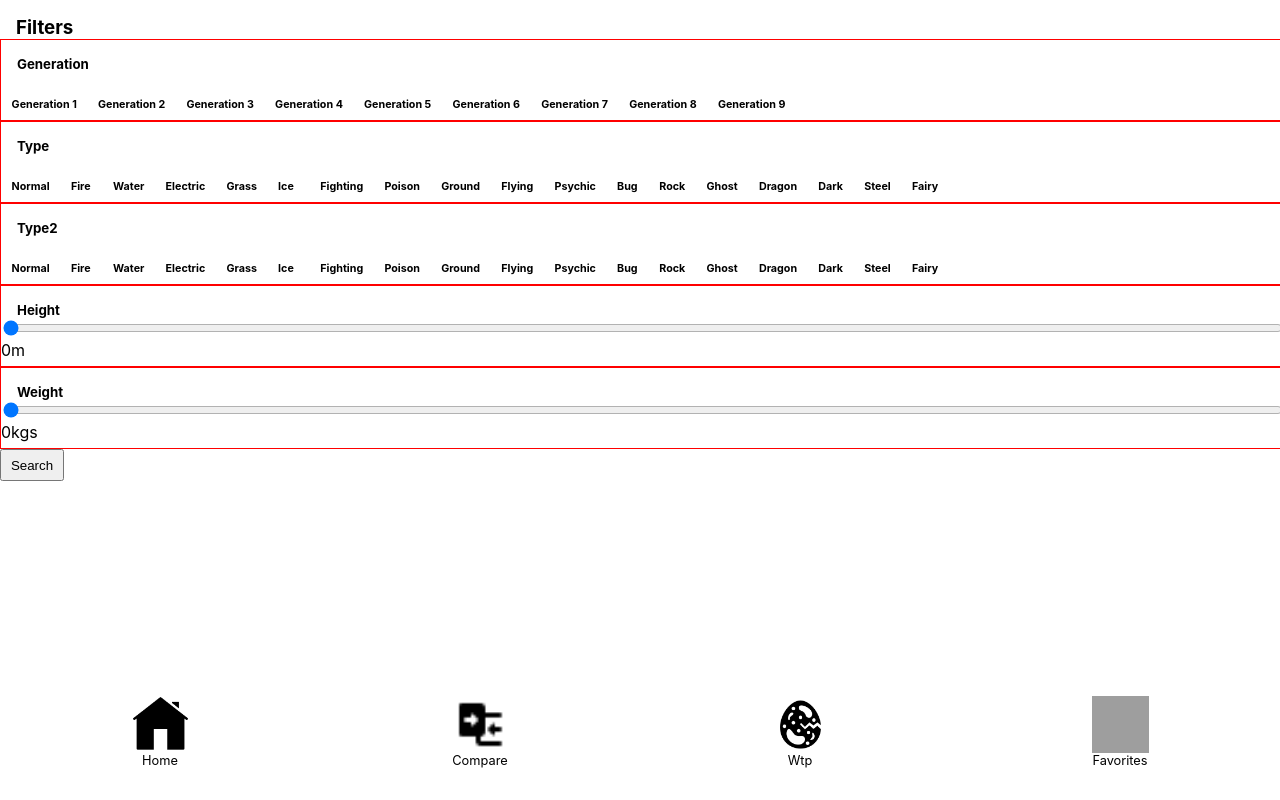
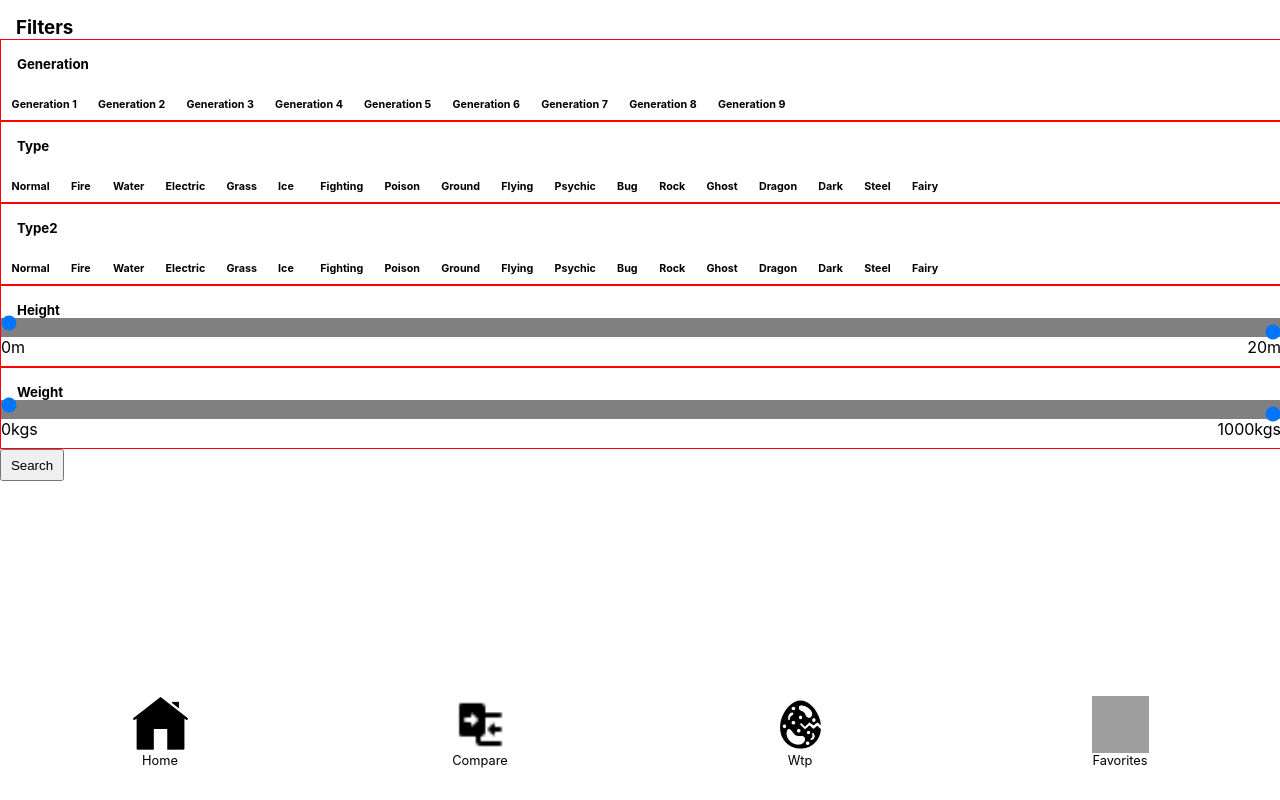
Before and after one commit to Cg9291/pokedex, a React (Create React App) app: page /filter/1 in a window 1280 px wide. Built offline with nearby package versions, Linux system fonts and the light colour scheme; grey boxes are pictures that could not be loaded.

Commit message:
started implementing height and weight filters range

```diff
--- a/src/components/homepage/FilteredSearchModal.tsx
+++ b/src/components/homepage/FilteredSearchModal.tsx
@@ -40,6 +40,7 @@ export function FilteredSearchModal(): React.ReactElement {
         //e.preventDefault();
         const formData = new FormData(e.currentTarget);
         const localTransmittedData = Object.fromEntries(formData.entries());
+        console.log(localTransmittedData);
         setTransmittedData(localTransmittedData);
         navigate(buildUrl(localTransmittedData));
     };
@@ -142,26 +143,47 @@ export function FilteredSearchModal(): React.ReactElement {
     }
 
     function Sliders(props: { nameOfParentFilter: string }): React.ReactElement {
-        const [sliderValue, setSliderValue] = useState<number>(0);
+        const [sliderMinValue, setSliderMinValue] = useState<number>(0);
+        const [sliderMaxValue, setSliderMaxValue] = useState<number>(props.nameOfParentFilter === "height" ? 20 : 1000);
 
-        const handleSliderChange = (e: React.FormEvent<HTMLInputElement>) => {
-            setSliderValue(Number(e.currentTarget.value));
+        const handleSliderMinChange = (e: React.FormEvent<HTMLInputElement>, isSliderMax?: boolean) => {
+            isSliderMax
+                ? setSliderMaxValue(Number(e.currentTarget.value))
+                : setSliderMinValue(Number(e.currentTarget.value));
         };
 
         return (
             <OptionsSliderContainer>
                 <OptionsSliderLabel>
                     <OptionsSliderInput
-                        name={props.nameOfParentFilter}
+                        name={`min${capitalizeWords(props.nameOfParentFilter)}`}
                         type="range"
                         min="0"
                         max={props.nameOfParentFilter === "height" ? 20 : 1000}
                         step={1}
-                        value={sliderValue}
-                        onChange={handleSliderChange}
+                        value={sliderMinValue}
+                        onChange={(e) => handleSliderMinChange(e)}
                     />
-                    <>{props.nameOfParentFilter === "height" ? `${sliderValue}m` : `${sliderValue}kgs`}</>
                 </OptionsSliderLabel>
+                <OptionsSliderLabel>
+                    <OptionsSliderInput
+                        name={`max${capitalizeWords(props.nameOfParentFilter)}`}
+                        type="range"
+                        min="0"
+                        max={props.nameOfParentFilter === "height" ? 20 : 1000}
+                        step={1}
+                        value={sliderMaxValue}
+                        onChange={(e) => handleSliderMinChange(e, true)}
+                    />
+                </OptionsSliderLabel>
+                <OptionsSliderValuesRow>
+                    <OptionsSliderValue>
+                        {props.nameOfParentFilter === "height" ? `${sliderMinValue}m` : `${sliderMinValue}kgs`}
+                    </OptionsSliderValue>
+                    <OptionsSliderValue>
+                        {props.nameOfParentFilter === "height" ? `${sliderMaxValue}m` : `${sliderMaxValue}kgs`}
+                    </OptionsSliderValue>
+                </OptionsSliderValuesRow>
             </OptionsSliderContainer>
         );
     }
@@ -243,13 +265,47 @@ const SubmitButtonContainer = styled.button.attrs({ type: "submit" })`
 `;
 
 const OptionsSliderLabel = styled.label`
+    max-width: 100%;
     width: inherit;
-    height: inherit;
+    height: 1em;
+    background-color: grey;
+    display: flex;
+    align-items: center;
 `;
+
 const OptionsSliderContainer = styled.div`
+    display: flex;
+    flex-direction: column;
     width: 100%;
 `;
 
 const OptionsSliderInput = styled.input`
+    position: absolute;
+    margin-top: 0.5rem;
     width: 100%;
+    pointer-events: none;
+
+    &::-webkit-slider-runnable-track,
+    & {
+        -webkit-appearance: none;
+    }
+
+    background: none; /* get rid of white Chrome background */
+    color: #000;
+    font: inherit; /* fix too small font-size in both Chrome & Firefox */
+    margin: 0;
+    pointer-events: none; /* let clicks pass through */
+
+    &::-webkit-slider-thumb {
+        pointer-events: auto;
+    }
 `;
+
+const OptionsSliderValuesRow = styled(ContainerPrototype)`
+    justify-content: space-between;
+`;
+
+const OptionsSliderValue = styled.div`
+    align-self: flex-start;
+    /* background-color: blue; */
+`;
--- a/src/pages/FilteredSearchResults.tsx
+++ b/src/pages/FilteredSearchResults.tsx
@@ -24,14 +24,22 @@ export function FilteredSearchResults(): React.ReactElement {
     interface ReceivedParametersInterface {
         type?: string;
         type2?: string;
-        height?: string;
-        weight?: string;
+        minHeight?: string;
+        maxHeight?: string;
+        minWeight?: string;
+        maxWeight?: string;
     }
 
     const createFilterObject = (arr: string[]) => {
         if (arr) {
             const myFilterObject: ReceivedParametersInterface = {};
+            let rangeIndex: number;
             for (let i = 0; i < arr.length; i += 2) {
+                if ((arr[i] === "minWeight") | (arr[i] === "minHeight")) {
+                    arr = arr.splice(i, 1, arr[i] === "minWeight" ? "weight" : "height");
+                    const key = arr[i];
+                    const value = [arr[i + 1]];
+                }
                 const key = arr[i];
                 const value = arr[i + 1];
                 myFilterObject[key as keyof ReceivedParametersInterface] = value;
@@ -72,8 +80,8 @@ export function FilteredSearchResults(): React.ReactElement {
             capitalizeWords(`${x.types[0].type.name}`) === createFilterObject(generalFilters)?.type,
         type2: (x: CustomPokemonInfo) =>
             capitalizeWords(`${x.types[1]?.type.name}`) === createFilterObject(generalFilters)?.type2,
-        height: (x: CustomPokemonInfo) => Number(x.height) >= Number(createFilterObject(generalFilters)?.height) * 10,
-        weight: (x: CustomPokemonInfo) => Number(x.weight) >= Number(createFilterObject(generalFilters)?.weight) * 10
+        height: (x: CustomPokemonInfo) => Number(x.height) <= Number(createFilterObject(generalFilters)?.height) * 10,
+        weight: (x: CustomPokemonInfo) => Number(x.weight) <= Number(createFilterObject(generalFilters)?.weight) * 10
     };
 
     const checkPokemonForFilters = (pokemon: CustomPokemonInfo) => {
```
